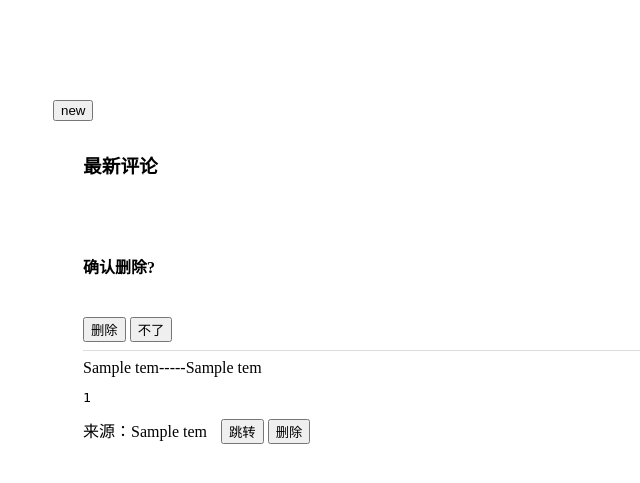
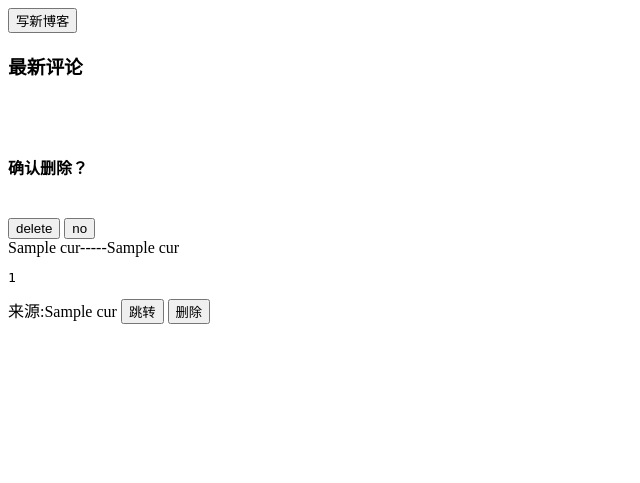
Before and after one commit to xfause/flask_blog, a Flask app: template templates/admin.html in a window 1280 px wide. Shown: the top 483 px of the page, without its empty margins (0-640 px from the left). Run offline with Flask 2, Linux system fonts and the light colour scheme; the visitor is signed in with stand-in values (Sample User, id 1); the template is opened without the code that fills it: most values are stand-ins (such as "Sample title", 1, 10 or a date in 2020).

Commit message:
commit-16
1. fix upload problem of picture in forPic.py
2. simplify some html code

```diff
--- a/templates/admin.html
+++ b/templates/admin.html
@@ -1,39 +1,32 @@
 {% extends "base.html" %}
 
 {% block title %}
-<title>{{t}}</title>
+<title>管理中心</title>
 {% endblock %}
 
 {% block content %}
+	<div class="newBlog">
+		<a href="/new"><button>写新博客</button></a>
+	</div>
 
-<div style='margin:45px;margin-top:100px;position:relative'>
-<a href="/new"><button>new</button></a>
-<div>
-
-<div class="well" style='margin:30px;word-wrap:break-word;position:relative'>
+	<div class="recentComment">
 		<h3>最新评论</h3>
 		<br>
-
 		{% if session.get('log') %}
-
-<div class="cconfirmDel" id="commdel">
-<br><h4>确认删除?</h4><br>
-<button class="sm" id="codel">删除</button>
-<button class="sm" id="coqui">不了</button>
+			<div class="delComment">
+				<br><h4>确认删除？</h4><br>
+				<button id="comfirm">delete</button>
+				<button id="cancel">no</button>
 			</div>
-
 		{% endif %}
-
-{% for ct in tem %}
+		{% for cur in tem %}
 		<div class="comm">
-	<HR color=#ddd SIZE=1>
-	<span>{{ ct[2] }}-----{{ ct[1] }}</span>
-	<pre>{{ ct[0] }}</pre>
-	<span>来源：{{ ct[4] }}</span>
-	<span><a href="/article/{{ ct[4] }}" style="margin-left:10px;"><button class="sm">跳转</button></a></span>
-	<span><button class="sm cd" pid="{{ ct[3] }}">删除</button></span>
+			<span>{{cur[2]}}-----{{cur[1]}}</span>
+			<pre>{{cur[0]}}</pre>
+			<span>来源:{{cur[4]}}</span>
+			<span><a href="/article/{{ cur[4] }}"><button >跳转</button></a></span>
+			<span><button pid="{{ cur[3] }}">删除</button></span>
 		</div>
 		{% endfor %}
 	</div>
-
 {% endblock %}
--- a/templates/login.html
+++ b/templates/login.html
@@ -1,5 +1,6 @@
 {% extends "base.html" %}
 <meta charset="UTF-8">
+{% block title %} <title>登录</title>{% endblock %}
 {% block content %}
 <p style="font-size:1.4em; ">输入口令，登录博客</p>
 <form method="POST">
```
Also changed, not shown: forPic.py (+7 -7 lines), templates/article.html (+10 -15 lines), templates/test.html (added, +72 -0 lines), db.db. Lines whose indentation alone changed are shown as unchanged.
